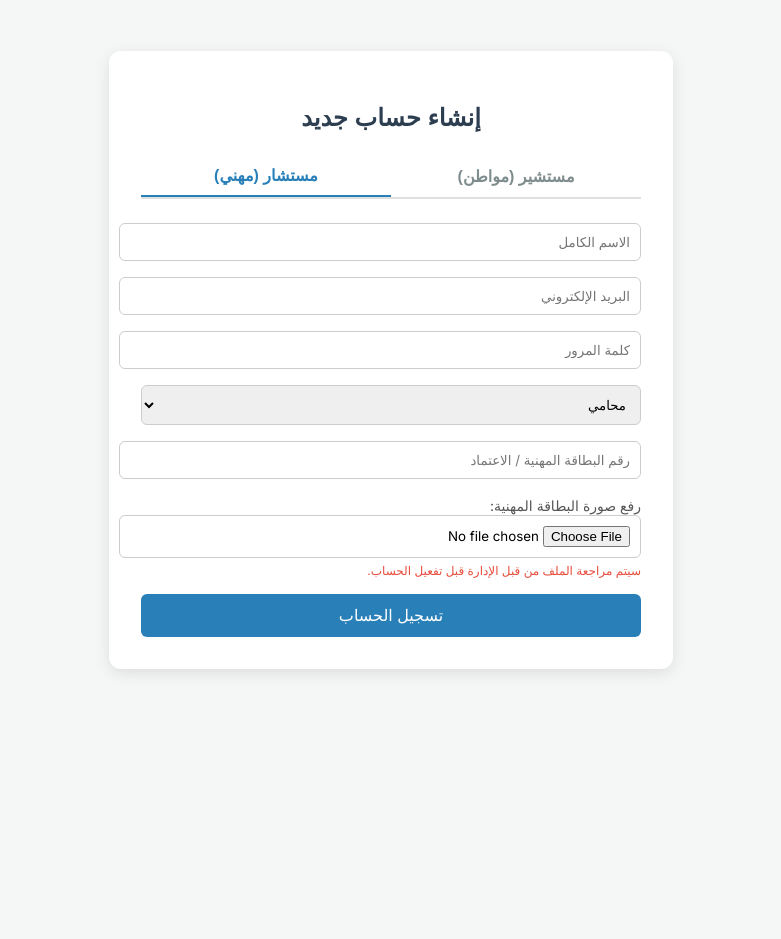
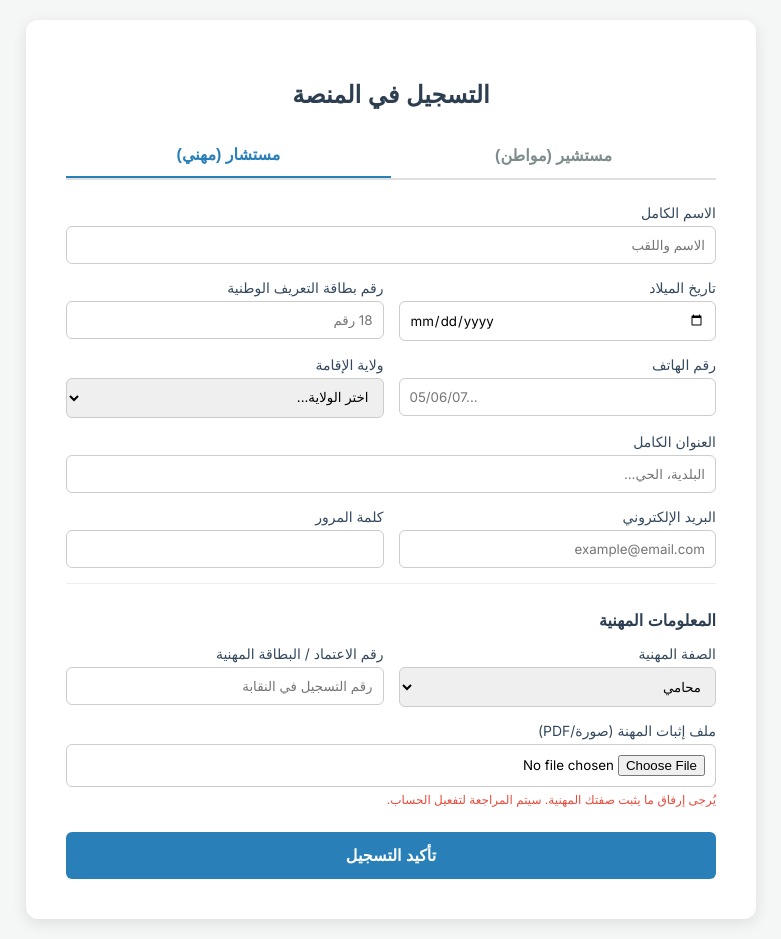
Before and after one commit to sidahmedamr/LexTech-DZ, a plain HTML site: page register.html in a window 1280 px wide. Both pictures are taken after a click on the button "مستشار (مهني)". Shown: the whole page, without its empty margins (249-1030 px from the left). Before the commit the page ends 800 px from the top, so only its background shows below. Drawn offline with Linux system fonts and the light colour scheme.

Commit message:
Update register.html

```diff
--- a/register.html
+++ b/register.html
@@ -3,30 +3,38 @@
 <head>
   <meta charset="UTF-8">
   <meta name="viewport" content="width=device-width, initial-scale=1.0">
-  <title>LexTech DZ - إنشاء حساب</title>
+  <title>LexTech DZ - إنشاء حساب متقدم</title>
   <link rel="stylesheet" href="https://cdnjs.cloudflare.com/ajax/libs/font-awesome/6.0.0-beta3/css/all.min.css">
   <link href="https://fonts.googleapis.com/css2?family=Inter:opsz,wght@300;400;500;600;700;800&display=swap" rel="stylesheet">
   <style>
-    /* تنسيقات إضافية للتبويبات والاستمارات */
-    body { font-family: 'Inter', sans-serif; background-color: #f4f7f6; direction: rtl; }
-    .auth-container { display: flex; justify-content: center; align-items: center; min-height: 80vh; padding: 2rem; }
-    .auth-card { background: #fff; padding: 2rem; border-radius: 12px; box-shadow: 0 4px 15px rgba(0,0,0,0.1); width: 100%; max-width: 500px; }
+    body { font-family: 'Inter', sans-serif; background-color: #f4f7f6; direction: rtl; margin: 0; padding: 20px; }
+    .auth-container { display: flex; justify-content: center; align-items: center; min-height: 100vh; }
+    .auth-card { background: #fff; padding: 2.5rem; border-radius: 12px; box-shadow: 0 4px 15px rgba(0,0,0,0.1); width: 100%; max-width: 650px; }
     .auth-card h2 { text-align: center; color: #2c3e50; margin-bottom: 1.5rem; }
     .role-tabs { display: flex; margin-bottom: 1.5rem; border-bottom: 2px solid #e0e0e0; }
-    .role-tab { flex: 1; padding: 10px; border: none; background: none; font-size: 16px; font-weight: 600; color: #7f8c8d; cursor: pointer; transition: 0.3s; }
+    .role-tab { flex: 1; padding: 12px; border: none; background: none; font-size: 16px; font-weight: 600; color: #7f8c8d; cursor: pointer; transition: 0.3s; }
     .role-tab.active { color: #2980b9; border-bottom: 2px solid #2980b9; }
-    .form-group { margin-bottom: 1rem; }
-    .form-group input, .form-group select { width: 100%; padding: 10px; border: 1px solid #ccc; border-radius: 6px; font-family: inherit; }
-    .btn-primary { width: 100%; padding: 12px; background: #2980b9; color: white; border: none; border-radius: 6px; font-size: 16px; cursor: pointer; transition: 0.3s; }
+
+    .form-grid { display: grid; grid-template-columns: 1fr 1fr; gap: 15px; margin-bottom: 15px; }
+    .form-group.full-width { grid-column: span 2; }
+
+    .form-group label { display: block; font-size: 14px; margin-bottom: 5px; color: #34495e; font-weight: 500; }
+    .form-group input, .form-group select { width: 100%; padding: 10px; border: 1px solid #ccc; border-radius: 6px; font-family: inherit; box-sizing: border-box; }
+    .btn-primary { width: 100%; padding: 14px; background: #2980b9; color: white; border: none; border-radius: 6px; font-size: 16px; font-weight: 600; cursor: pointer; transition: 0.3s; margin-top: 10px; }
     .btn-primary:hover { background: #21618c; }
     .form-note { font-size: 12px; color: #e74c3c; margin-top: 5px; display: block; }
+
+    @media (max-width: 600px) {
+      .form-grid { grid-template-columns: 1fr; }
+      .form-group.full-width { grid-column: span 1; }
+    }
   </style>
 </head>
 <body>
 
   <main class="auth-container">
     <div class="auth-card">
-      <h2>إنشاء حساب جديد</h2>
+      <h2>التسجيل في المنصة</h2>
 
       <div class="role-tabs">
         <button class="role-tab active" data-role="citizen">مستشير (مواطن)</button>
@@ -36,18 +44,61 @@
       <form id="registerForm">
         <input type="hidden" id="userRole" value="مستشير">
 
-        <div class="form-group">
-          <input type="text" id="fullname" placeholder="الاسم الكامل" required>
-        </div>
-        <div class="form-group">
-          <input type="email" id="emailReg" placeholder="البريد الإلكتروني" required>
-        </div>
-        <div class="form-group">
-          <input type="password" id="passwordReg" placeholder="كلمة المرور" required>
+        <div class="form-grid">
+          <div class="form-group full-width">
+            <label>الاسم الكامل</label>
+            <input type="text" id="fullname" placeholder="الاسم واللقب" required>
           </div>
 
-        <div id="professionalFields" style="display:none;">
           <div class="form-group">
+            <label>تاريخ الميلاد</label>
+            <input type="date" id="dob" required>
+          </div>
+
+          <div class="form-group">
+            <label>رقم بطاقة التعريف الوطنية</label>
+            <input type="text" id="nin" placeholder="18 رقم" maxlength="18" required>
+          </div>
+
+          <div class="form-group">
+            <label>رقم الهاتف</label>
+            <input type="tel" id="phone" placeholder="05/06/07..." required>
+          </div>
+
+          <div class="form-group">
+            <label>ولاية الإقامة</label>
+            <select id="wilaya" required>
+              <option value="" disabled selected>اختر الولاية...</option>
+              <option value="عين الدفلى">44 - عين الدفلى</option>
+              <option value="الجزائر">16 - الجزائر العاصمة</option>
+              <option value="البليدة">09 - البليدة</option>
+              <option value="وهران">31 - وهران</option>
+              <!-- يمكنك إضافة باقي الولايات هنا -->
+            </select>
+          </div>
+
+          <div class="form-group full-width">
+            <label>العنوان الكامل</label>
+            <input type="text" id="address" placeholder="البلدية، الحي..." required>
+          </div>
+
+          <div class="form-group">
+            <label>البريد الإلكتروني</label>
+            <input type="email" id="emailReg" placeholder="example@email.com" required>
+          </div>
+
+          <div class="form-group">
+            <label>كلمة المرور</label>
+            <input type="password" id="passwordReg" required>
+          </div>
+        </div>
+
+        <!-- حقول المستشار -->
+        <div id="professionalFields" style="display:none; padding-top: 10px; border-top: 1px solid #eee;">
+          <h3 style="font-size: 16px; color: #2c3e50; margin-bottom: 15px;">المعلومات المهنية</h3>
+          <div class="form-grid">
+            <div class="form-group">
+              <label>الصفة المهنية</label>
               <select id="profType">
                 <option value="محامي">محامي</option>
                 <option value="قاضي">قاضي</option>
@@ -55,34 +106,35 @@
                 <option value="مستشار قانوني">مستشار قانوني</option>
               </select>
             </div>
+
             <div class="form-group">
-            <input type="text" id="profIdCard" placeholder="رقم البطاقة المهنية / الاعتماد">
+              <label>رقم الاعتماد / البطاقة المهنية</label>
+              <input type="text" id="profIdCard" placeholder="رقم التسجيل في النقابة">
             </div>
-          <div class="form-group">
-            <label style="font-size: 14px; color: #555;">رفع صورة البطاقة المهنية:</label>
+
+            <div class="form-group full-width">
+              <label>ملف إثبات المهنة (صورة/PDF)</label>
               <input type="file" id="idUpload" accept="image/*, .pdf">
-            <small class="form-note">سيتم مراجعة الملف من قبل الإدارة قبل تفعيل الحساب.</small>
+              <small class="form-note">يُرجى إرفاق ما يثبت صفتك المهنية. سيتم المراجعة لتفعيل الحساب.</small>
+            </div>
           </div>
         </div>
 
-        <button type="submit" class="btn-primary" id="submitBtn">تسجيل الحساب</button>
+        <button type="submit" class="btn-primary" id="submitBtn">تأكيد التسجيل</button>
       </form>
     </div>
   </main>
 
   <script>
-    // منطق التبديل بين التبويبات
     const roleTabs = document.querySelectorAll('.role-tab');
     const professionalFields = document.getElementById('professionalFields');
     const userRoleInput = document.getElementById('userRole');
 
     roleTabs.forEach(tab => {
       tab.addEventListener('click', () => {
-        // إزالة التفعيل من كل الأزرار
         roleTabs.forEach(t => t.classList.remove('active'));
         tab.classList.add('active');
 
-        // إظهار أو إخفاء حقول المهني
         if (tab.dataset.role === 'professional') {
           professionalFields.style.display = 'block';
           userRoleInput.value = 'مستشار';
@@ -95,7 +147,13 @@
       });
     });
 
-    // إرسال البيانات إلى بوت التلغرام
+    // حساب العمر من تاريخ الميلاد
+    function calculateAge(birthday) {
+      const ageDifMs = Date.now() - new Date(birthday).getTime();
+      const ageDate = new Date(ageDifMs);
+      return Math.abs(ageDate.getUTCFullYear() - 1970);
+    }
+
     document.getElementById('registerForm').addEventListener('submit', function(e) {
       e.preventDefault();
 
@@ -105,31 +163,40 @@
 
       const role = userRoleInput.value;
       const name = document.getElementById('fullname').value;
+      const dob = document.getElementById('dob').value;
+      const age = calculateAge(dob);
+      const nin = document.getElementById('nin').value;
+      const phone = document.getElementById('phone').value;
+      const wilaya = document.getElementById('wilaya').options[document.getElementById('wilaya').selectedIndex].text;
+      const address = document.getElementById('address').value;
       const email = document.getElementById('emailReg').value;
 
-      let message = `🆕 *طلب تسجيل جديد في LexTech DZ*\n\n`;
-      message += `👤 *النوع:* ${role}\n`;
+      let message = `🆕 *طلب تسجيل جديد | LexTech DZ*\n\n`;
+      message += `👤 *حساب:* ${role}\n`;
       message += `📝 *الاسم:* ${name}\n`;
-      message += `📧 *البريد:* ${email}\n`;
+      message += `📅 *الميلاد:* ${dob} (العمر: ${age} سنة)\n`;
+      message += `🪪 *رقم التعريف:* \`${nin}\`\n`;
+      message += `📱 *الهاتف:* ${phone}\n`;
+      message += `📍 *الإقامة:* ${wilaya} - ${address}\n`;
+      message += `📧 *البريد:* ${email}\n\n`;
 
       if (role === 'مستشار') {
         const profType = document.getElementById('profType').value;
         const profIdCard = document.getElementById('profIdCard').value;
         message += `💼 *المهنة:* ${profType}\n`;
-        message += `🔢 *رقم الاعتماد:* ${profIdCard}\n`;
-        message += `⚠️ *ملاحظة:* يوجد ملف مرفق (إن وجد).\n`;
+        message += `🔢 *رقم الاعتماد:* \`${profIdCard}\`\n`;
+        message += `⚠️ *ملاحظة:* المرفق المهني جاهز في قاعدة البيانات.\n`;
       }
 
-      // إعدادات البوت (قم بتغييرها بمعلومات البوت الخاص بك)
-      const botToken = 'YOUR_BOT_TOKEN_HERE';
-      const chatId = 'YOUR_CHAT_ID_HERE';
+      // التوكن و Chat ID اللذان استخرجناهما
+      const botToken = '8256459512:AAHsjLjpcv2IlkpovydTIkoImyOkirtDWh0';
+      const chatId = '-5482645875';
 
-      // إعداد الأزرار التفاعلية (Inline Keyboard) للقبول والرفض
       const replyMarkup = {
         inline_keyboard: [
           [
-            { text: "✅ قبول الملف", callback_data: `accept_${email}` },
-            { text: "❌ رفض الملف", callback_data: `reject_${email}` }
+            { text: "✅ قبول", callback_data: `accept_${nin}` },
+            { text: "❌ رفض", callback_data: `reject_${nin}` }
           ]
         ]
       };
@@ -149,15 +216,15 @@
       .then(response => response.json())
       .then(data => {
         if(data.ok) {
-          alert('تم إرسال طلبك بنجاح! سيتم مراجعته من قبل الإدارة.');
+          alert('تم إرسال طلبك بنجاح! سيتم التدقيق في بياناتك من قبل الإدارة.');
           document.getElementById('registerForm').reset();
         } else {
-          alert('حدث خطأ أثناء الإرسال.');
+          alert('حدث خطأ أثناء الإرسال. تأكد من اتصال الإنترنت.');
         }
       })
       .catch(error => console.error('Error:', error))
       .finally(() => {
-        submitBtn.innerText = "تسجيل الحساب";
+        submitBtn.innerText = "تأكيد التسجيل";
         submitBtn.disabled = false;
       });
     });
```
Lines whose indentation alone changed are shown as unchanged.
